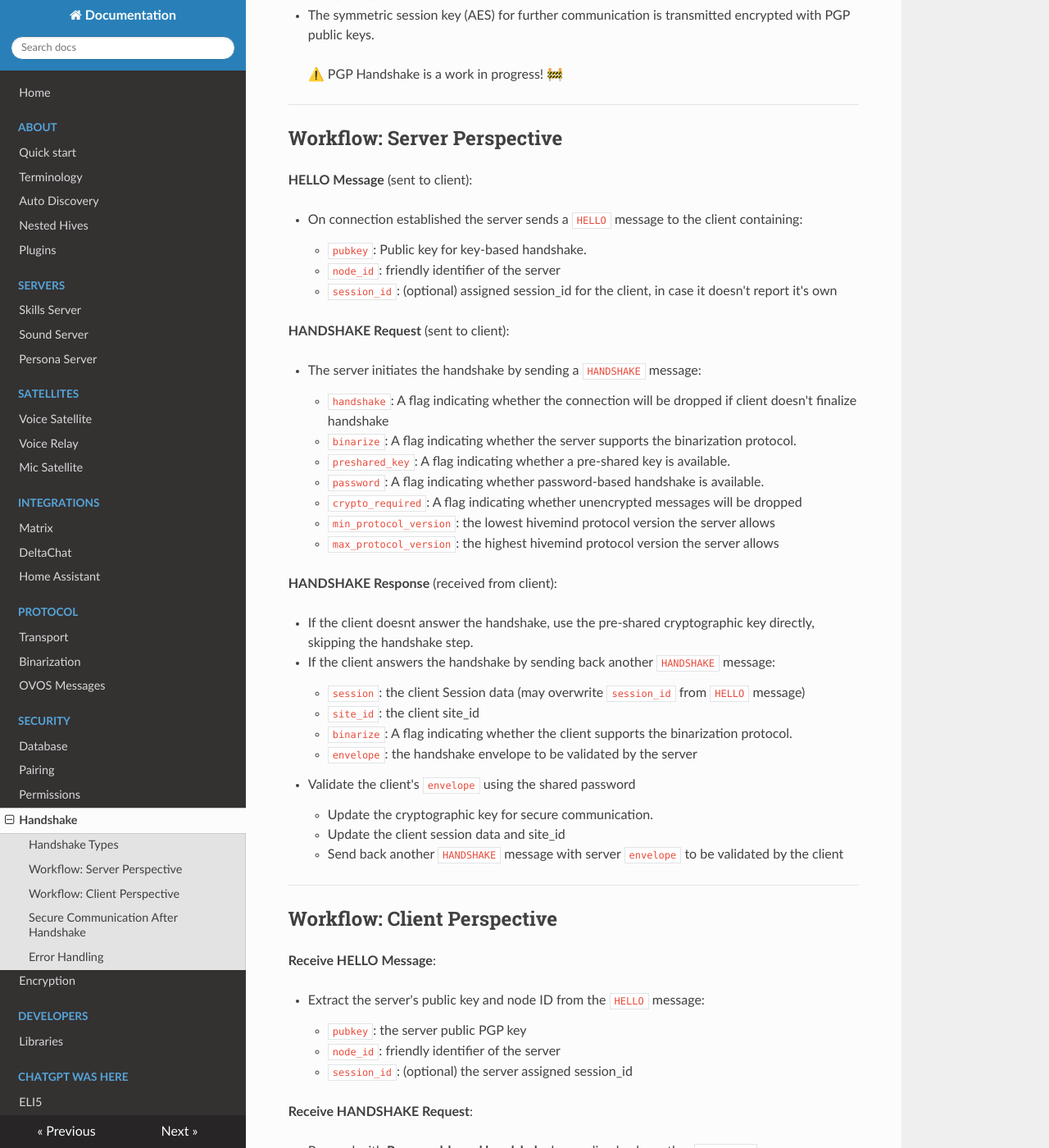
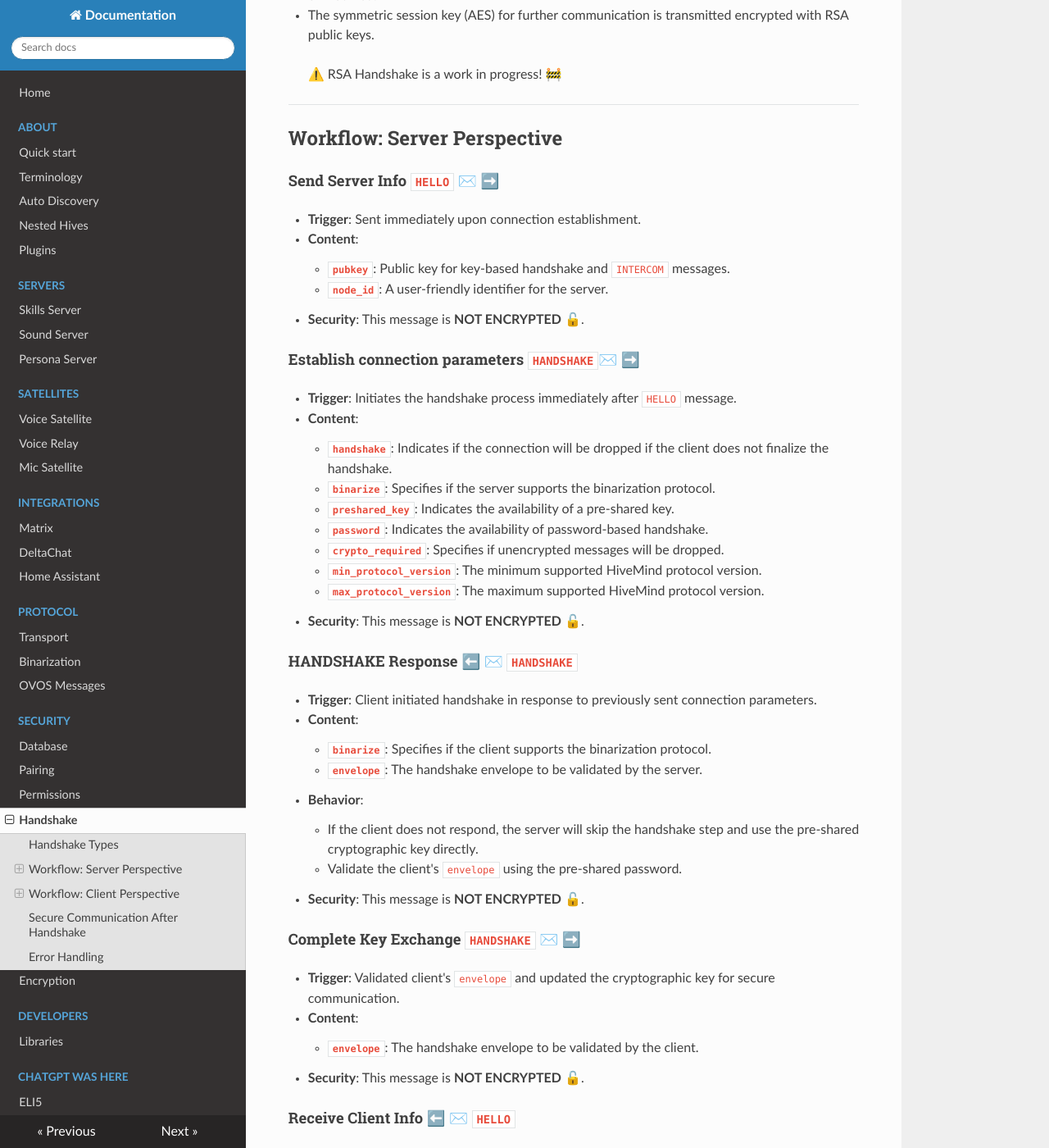
Before and after one commit to JarbasHiveMind/HiveMind-community-docs, an MkDocs documentation site: the page built from docs/12_handshake.md, in a window 1280 px wide and 1400 px high, scrolled down 786 px. Shown: the whole window at 82% size. Built offline with MkDocs 1.6.1, drawn with Linux system fonts in a browser that asks for light colours; nearby versions of some CDN libraries; some of the changed text lies outside the part shown.

Commit message:
improve handshake

```diff
--- a/docs/12_handshake.md
+++ b/docs/12_handshake.md
@@ -16,7 +16,7 @@ For detailed code and various usage examples, you can refer to the [Poorman Hand
 
    - Requires both client and server to know the password beforehand.
 
-**PGP (Public Key) Handshake**:
+**RSA (Public Key) Handshake**:
 
    - Based on public/private key pairs.
 
@@ -26,71 +26,119 @@ For detailed code and various usage examples, you can refer to the [Poorman Hand
 
    - Uses asymmetric encryption to ensure that communication is secure and cannot be intercepted or modified.
 
-   - The symmetric session key (AES) for further communication is transmitted encrypted with PGP public keys.
+   - The symmetric session key (AES) for further communication is transmitted encrypted with RSA public keys.
 
 
-> ⚠️ PGP Handshake is a work in progress! 🚧
+> ⚠️ RSA Handshake is a work in progress! 🚧
 
 ---
 
 ## Workflow: Server Perspective
 
-**HELLO Message** (sent to client):
+#### **Send Server Info** `HELLO` ✉️ ➡️
 
-   - On connection established the server sends a `HELLO` message to the client containing:
-       - `pubkey`: Public key for key-based handshake.
-       - `node_id`: friendly identifier of the server
-       - `session_id`: (optional) assigned session_id for the client, in case it doesn't report it's own
+- **Trigger**: Sent immediately upon connection establishment.
+- **Content**:
+      - **`pubkey`**: Public key for key-based handshake and `INTERCOM` messages.
+      - **`node_id`**: A user-friendly identifier for the server.
+- **Security**: This message is **NOT ENCRYPTED** 🔓.
 
-**HANDSHAKE Request** (sent to client):
 
-   - The server initiates the handshake by sending a `HANDSHAKE` message:
-       - `handshake`: A flag indicating whether the connection will be dropped if client doesn't finalize handshake
-       - `binarize`: A flag indicating whether the server supports the binarization protocol.
-       - `preshared_key`: A flag indicating whether a pre-shared key is available.
-       - `password`: A flag indicating whether password-based handshake is available.
-       - `crypto_required`: A flag indicating whether unencrypted messages will be dropped
-       - `min_protocol_version`: the lowest hivemind protocol version the server allows
-       - `max_protocol_version`: the highest hivemind protocol version the server allows
+#### **Establish connection parameters** `HANDSHAKE`✉️ ➡️
 
-**HANDSHAKE Response** (received from client):
+- **Trigger**: Initiates the handshake process immediately after `HELLO` message.
+- **Content**:
+    - **`handshake`**: Indicates if the connection will be dropped if the client does not finalize the handshake.
+    - **`binarize`**: Specifies if the server supports the binarization protocol.
+    - **`preshared_key`**: Indicates the availability of a pre-shared key.
+    - **`password`**: Indicates the availability of password-based handshake.
+    - **`crypto_required`**: Specifies if unencrypted messages will be dropped.
+    - **`min_protocol_version`**: The minimum supported HiveMind protocol version.
+    - **`max_protocol_version`**: The maximum supported HiveMind protocol version.
+- **Security**: This message is **NOT ENCRYPTED** 🔓.
 
-   - If the client doesnt answer the handshake, use the pre-shared cryptographic key directly, skipping the handshake step.
-   - If the client answers the handshake by sending back another `HANDSHAKE` message:
-       - `session`: the client Session data (may overwrite `session_id` from `HELLO` message)
-       - `site_id`: the client site_id
-       - `binarize`: A flag indicating whether the client supports the binarization protocol.
-       - `envelope`: the handshake envelope to be validated by the server
-   - Validate the client's `envelope` using the shared password
-       - Update the cryptographic key for secure communication.
-       - Update the client session data and site_id
-       - Send back another `HANDSHAKE` message with server `envelope` to be validated by the client
+#### **HANDSHAKE Response**  ⬅️ ✉️  `HANDSHAKE`
 
+- **Trigger**: Client initiated handshake in response to previously sent connection parameters.
+- **Content**:
+     - **`binarize`**: Specifies if the client supports the binarization protocol.
+     - **`envelope`**: The handshake envelope to be validated by the server.
+- **Behavior**:
+     - If the client does not respond, the server will skip the handshake step and use the pre-shared cryptographic key directly.
+     - Validate the client's `envelope` using the pre-shared password.
+- **Security**: This message is **NOT ENCRYPTED** 🔓.
+
+#### **Complete Key Exchange** `HANDSHAKE` ✉️ ➡️
+
+- **Trigger**: Validated client's `envelope` and updated the cryptographic key for secure communication.
+- **Content**:
+     - **`envelope`**: The handshake envelope to be validated by the client.
+- **Security**: This message is **NOT ENCRYPTED** 🔓.
+
+
+#### **Receive Client Info** ⬅️ ✉️ `HELLO`
+
+- **Trigger**: Sent after the handshake is complete and encryption is established.
+- **Content**:
+    - **`session`**: The client session data.
+    - **`site_id`**: The client site identifier.
+    - **`pubkey`**: Public key for `INTERCOM` messages.
+- **Security**: This message is **ENCRYPTED** 🔐.
 
 ---
 
 ## Workflow: Client Perspective
 
-**Receive HELLO Message**:
+#### **Receive Server Info** ⬅️ ✉️  `HELLO`
 
-   - Extract the server's public key and node ID from the `HELLO` message:
-       - `pubkey`: the server public PGP key
-       - `node_id`: friendly identifier of the server
-       - `session_id`: (optional) the server assigned session_id
+- **Trigger**: Received upon connection establishment.
+- **Content**:
+     - **`pubkey`**: The server's public RSA key.
+    - **`node_id`**: A user-friendly identifier for the server.
+- **Security**: This message is **NOT ENCRYPTED** 🔓.
 
-**Receive HANDSHAKE Request**:
 
-   - Proceed with **Password-based handshake**  by sending back another `HANDSHAKE` message:
-       - `session`: the client Session data
-       - `site_id`: the client site_id
-       - `binarize`: A flag indicating whether the client supports the binarization protocol.
-       - `envelope`: the handshake envelope to be validated by the server
+#### **Establish connection parameters** ⬅️ ✉️  `HANDSHAKE`
 
-**Complete HANDSHAKE**:
+- **Trigger**: Received immediately after `HELLO` message.
+- **Content**:
+     - **`handshake`**: Indicates if the connection will be dropped if the client does not finalize the handshake.
+    - **`binarize`**: Specifies if the server supports the binarization protocol.
+    - **`preshared_key`**: Indicates the availability of a pre-shared key.
+    - **`password`**: Indicates the availability of password-based handshake.
+    - **`crypto_required`**: Specifies if unencrypted messages will be dropped.
+    - **`min_protocol_version`**: The minimum supported HiveMind protocol version.
+    - **`max_protocol_version`**: The maximum supported HiveMind protocol version.
+- **Security**: This message is **NOT ENCRYPTED** 🔓.
 
-   - Received final`HANDSHAKE` message with server `envelope`
-       - Verify the server's authenticity using the shared password.
-       - Update the cryptographic key for secure communication.
+
+#### **Initiate Key Exchange** `HANDSHAKE` ✉️ ➡️
+
+- **Trigger**: Respond to the server's handshake request.
+- **Content**:
+     - **`binarize`**: Specifies if the client supports the binarization protocol.
+    - **`envelope`**: The handshake envelope to be validated by the server.
+- **Security**: This message is **NOT ENCRYPTED** 🔓.
+
+#### **Complete Key Exchange** ⬅️ ✉️  `HANDSHAKE`
+
+- **Trigger**: On reception of the server's final `HANDSHAKE` message.
+- **Content**:
+    - **`envelope`**: The handshake envelope to be validated by the client.
+- **Behavior**:
+    - Verify the server's authenticity using the shared password.
+    - Update the cryptographic key for secure communication.
+- **Security**: This message is **NOT ENCRYPTED** 🔓.
+
+
+#### **Send Session Data** `HELLO` ✉️ ➡️
+
+- **Trigger**: Send session data after encryption is established.
+- **Content**:
+     - **`session`**: The client session data.
+    - **`site_id`**: The client site identifier.
+    - **`pubkey`**: Public key for `INTERCOM` messages.
+- **Security**: This message is **ENCRYPTED** 🔐.
 
 ---
 
@@ -114,9 +162,15 @@ This guarantees that all data exchanged between the server and the client is pro
 
   - Messages not adhering to the protocol are logged, and the connection may be terminated.
 
-**Handshake Failures**:
+**Authentication Failures**:
 
   - Authentication failures result in handshake termination and rejection of the connection.
+
+**Skipping Handshake**:
+
+  - Handshake can be skipped if a secret key has been previously exchanged out of band
+
+![img_21.png](img_21.png)
 
 ---
 
```
Also changed, not shown: docs/img_21.png (added).
